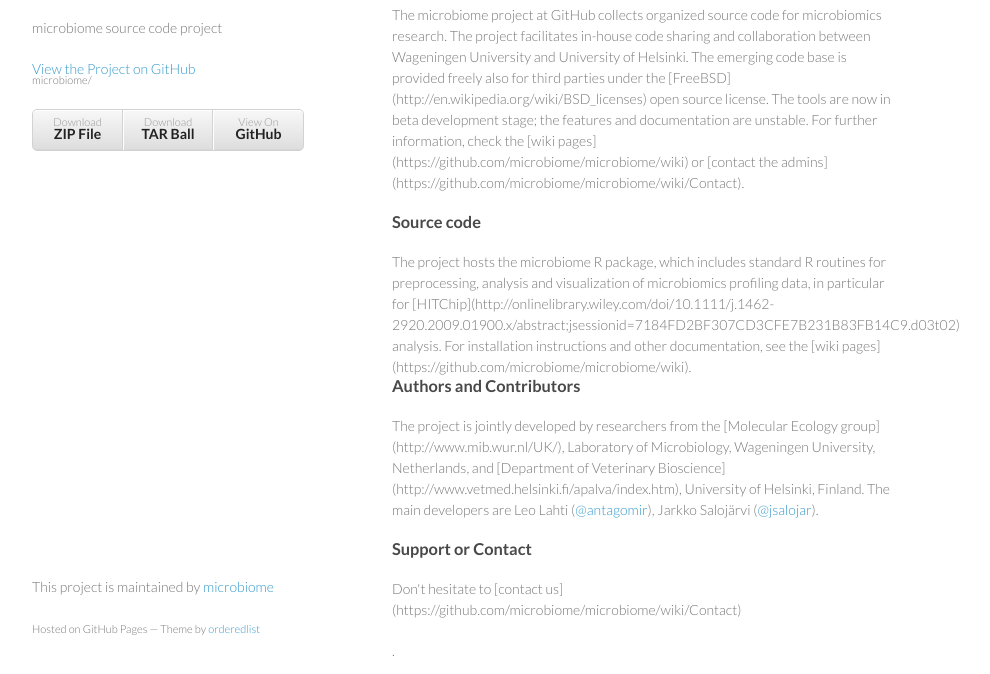
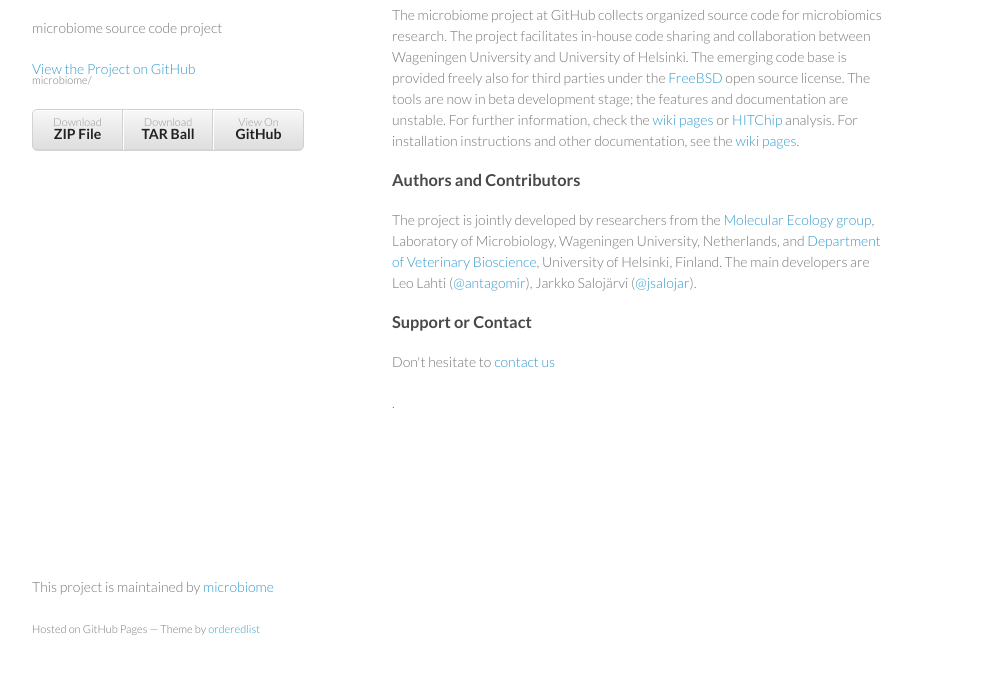
Before and after one commit to microbiome/microbiome.github.com, a plain HTML site: page index.html in a window 1280 px wide. Shown: the part 92-766 px from the top of the page, without its empty margins (178-1168 px from the left). Drawn offline with Linux system fonts and the light colour scheme.

Commit message:
links fixed

```diff
--- a/index.html
+++ b/index.html
@@ -30,28 +30,27 @@
 
 <h3>Welcome</h3>
 
-<p>The microbiome project at GitHub collects organized source code for microbiomics research. The project facilitates in-house code sharing and collaboration between Wageningen University and University of Helsinki. The emerging code base is provided freely also for third parties under the [FreeBSD](http://en.wikipedia.org/wiki/BSD_licenses) open source license.
+<p>The microbiome project at GitHub collects organized source code for microbiomics research. The project facilitates in-house code sharing and collaboration between Wageningen University and University of Helsinki. The emerging code base is provided freely also for third parties under the <a href="http://en.wikipedia.org/wiki/BSD_licenses">FreeBSD</a> open source license.
 
-The tools are now in beta development stage; the features and documentation are unstable. For further information, check the  [wiki pages](https://github.com/microbiome/microbiome/wiki) or [contact the admins](https://github.com/microbiome/microbiome/wiki/Contact).
+The tools are now in beta development stage; the features and documentation are unstable. For further information, check the <a href="https://github.com/microbiome/microbiome/wiki">wiki pages</a> or <a href="https://github.com/microbiome/microbiome/wiki/Contact>contact the admins</a>.
 
 
 <h3>Source code</h3>
 
-The project hosts the microbiome R package, which includes standard R routines for preprocessing, analysis and visualization of microbiomics profiling data, in particular for [HITChip](http://onlinelibrary.wiley.com/doi/10.1111/j.1462-2920.2009.01900.x/abstract;jsessionid=7184FD2BF307CD3CFE7B231B83FB14C9.d03t02) analysis.
+The project hosts the microbiome R package, which includes standard R routines for preprocessing, analysis and visualization of microbiomics profiling data, in particular for <a href="http://onlinelibrary.wiley.com/doi/10.1111/j.1462-2920.2009.01900.x/abstract;jsessionid=7184FD2BF307CD3CFE7B231B83FB14C9.d03t02>HITChip</a> analysis.
 
 For installation instructions and other documentation, see the
-[wiki pages](https://github.com/microbiome/microbiome/wiki).
+<a href="https://github.com/microbiome/microbiome/wiki">wiki pages</a>.
 
 
 <h3>Authors and Contributors</h3>
 
-<p>The project is jointly developed by researchers from the [Molecular Ecology group](http://www.mib.wur.nl/UK/), Laboratory of Microbiology, Wageningen
-University, Netherlands, and [Department of Veterinary Bioscience](http://www.vetmed.helsinki.fi/apalva/index.htm), University of Helsinki, Finland. The main developers are Leo Lahti (<a href="https://github.com/antagomir" class="user-mention">@antagomir</a>), Jarkko Salojärvi (<a href="https://github.com/jsalojar" class="user-mention">@jsalojar</a>).</p>
+<p>The project is jointly developed by researchers from the <a href="http://www.mib.wur.nl/UK/">Molecular Ecology group</a>, Laboratory of Microbiology, Wageningen University, Netherlands, and <a href="http://www.vetmed.helsinki.fi/apalva/index.htm">Department of Veterinary Bioscience</a>, University of Helsinki, Finland. The main developers are Leo Lahti (<a href="https://github.com/antagomir" class="user-mention">@antagomir</a>), Jarkko Salojärvi (<a href="https://github.com/jsalojar" class="user-mention">@jsalojar</a>).</p>
 
 
 <h3>Support or Contact</h3>
 
-<p>Don't hesitate to [contact us](https://github.com/microbiome/microbiome/wiki/Contact)</p>.
+<p>Don't hesitate to <a href="https://github.com/microbiome/microbiome/wiki/Contact">contact us</a></p>.
 
       </section>
 
```
